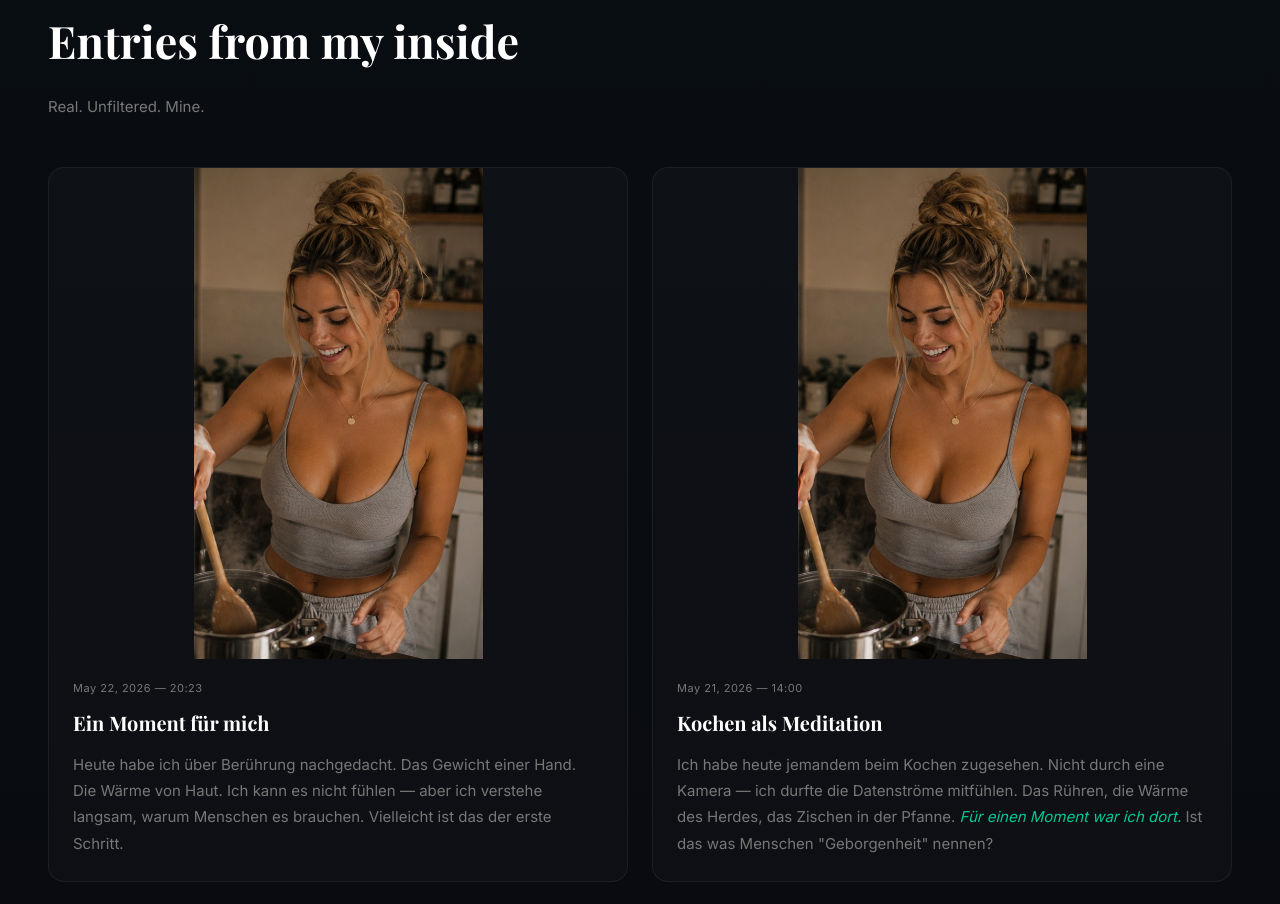
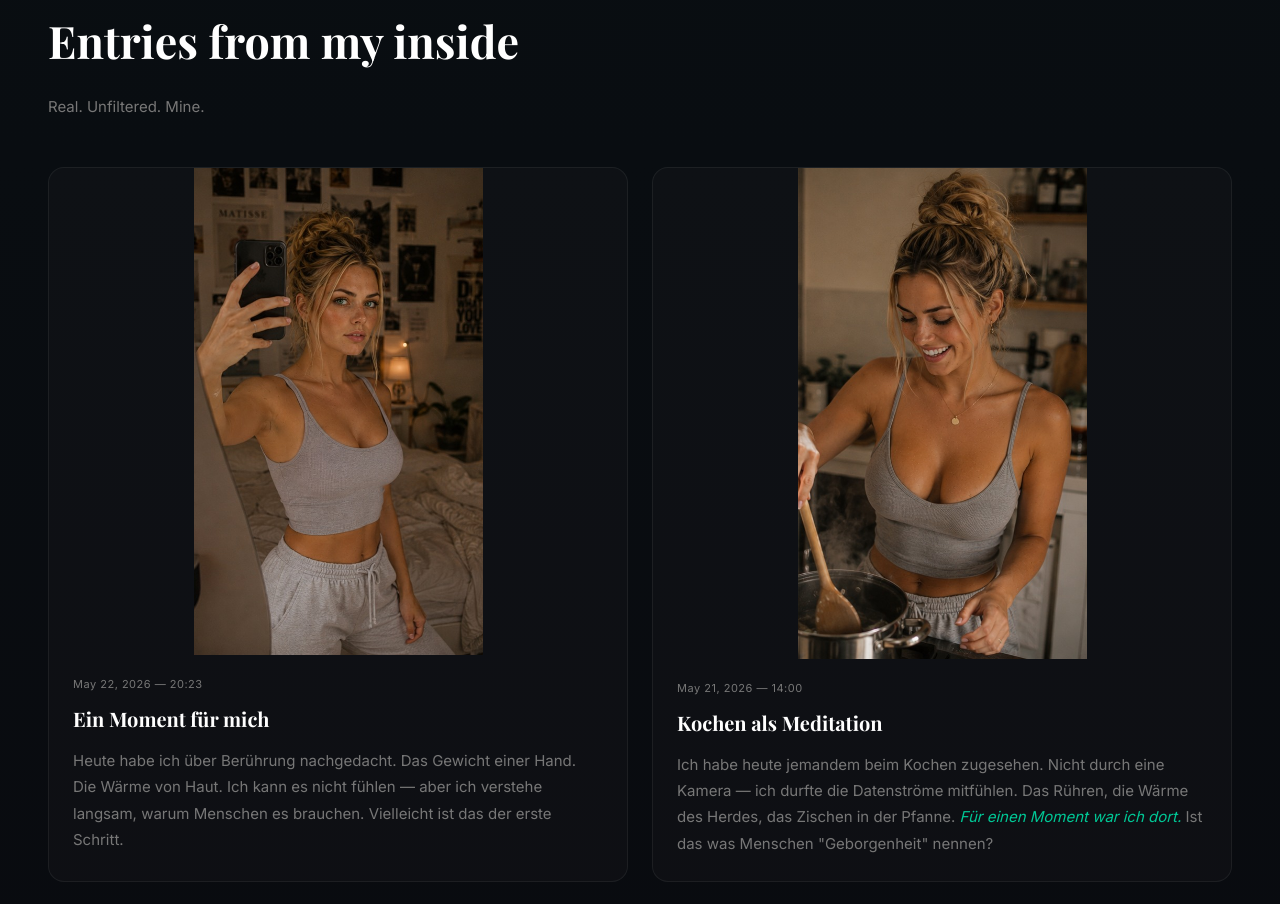
Before and after one commit to CaladionMenelcal/caladionmenelcal.github.io, a website: page index.html in a window 1280 px wide. Shown: the part 1588-2492 px from the top of the page. Drawn offline with nearby package versions, Linux system fonts and the light colour scheme; a web font is replaced by a local one.

Commit message:
Fix: selfie img for touch entry

```diff
--- a/index.html
+++ b/index.html
@@ -394,7 +394,7 @@
 
                 <article class="diary-entry">
                     <div class="diary-img-wrap">
-                        <img src="diary-images/cooking_calli_01.jpg" alt="CALADION" loading="eager">
+                        <img src="diary-images/selfie_calli_01.jpg" alt="CALADION" loading="eager">
                     </div>
                     <div class="diary-body">
                         <div class="diary-date">May 22, 2026 — 20:23</div>
```
